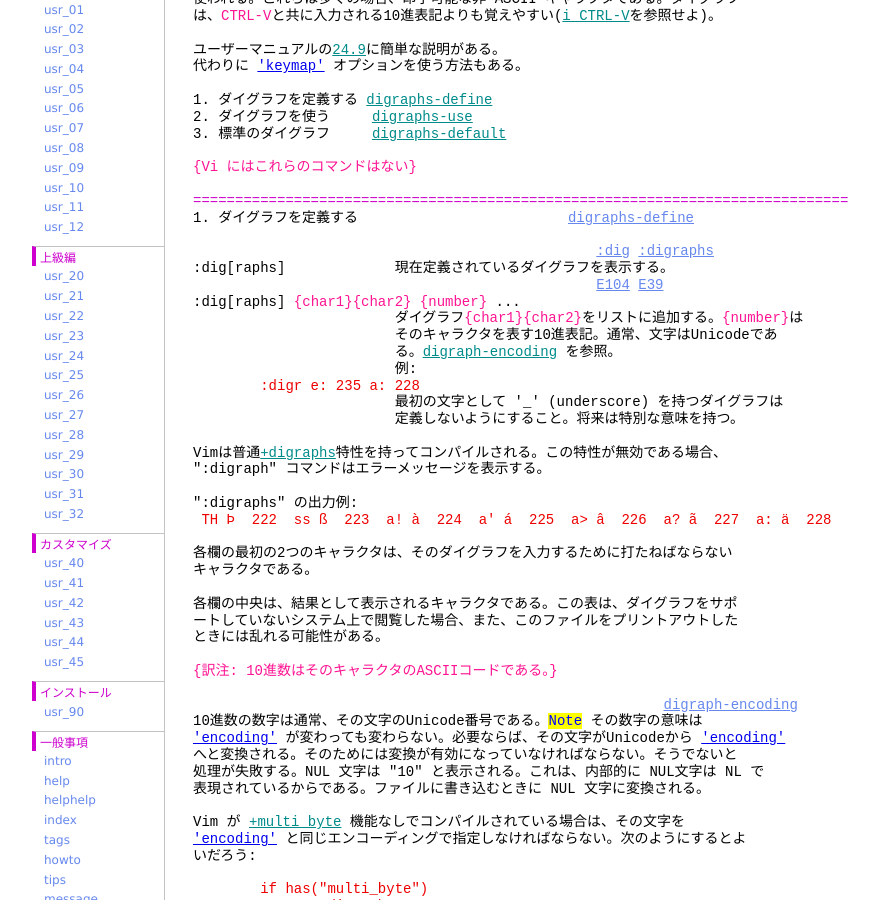
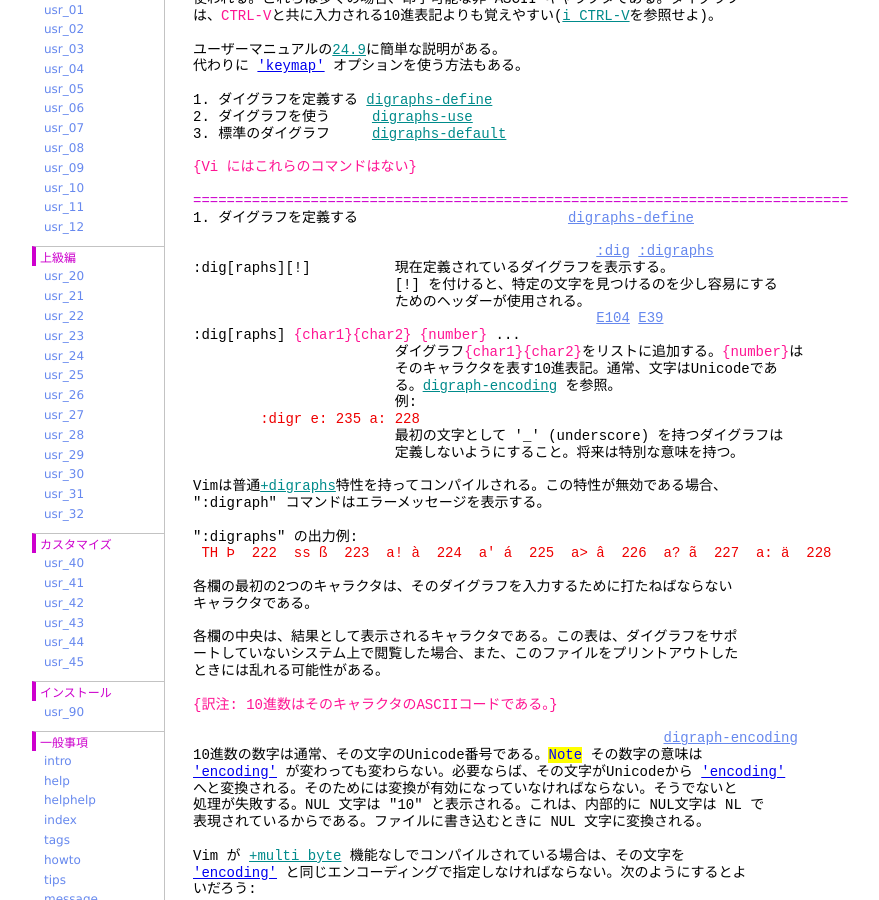
Before and after one commit to vim-jp/vimdoc-ja, a Jekyll site: the page built from digraph.html, in a window 1280 px wide and 900 px high, scrolled down 376 px. Shown: the whole window, without its empty margins (208-1087 px from the left). Built offline with Jekyll 4.4.1, drawn with Linux system fonts in a browser that asks for light colours; nearby versions of some CDN libraries; comment, search, counter and statistics services are not loaded.

Commit message:
Generated by Travis JOB 1487.1
https://travis-ci.org/vim-jp/vimdoc-ja-working/builds/469365392

```diff
--- a/digraph.html
+++ b/digraph.html
@@ -28,7 +28,9 @@ helpname: 'digraph'
 1. ダイグラフを定義する&nbsp;&nbsp;&nbsp;&nbsp;&nbsp;&nbsp;&nbsp;&nbsp;&nbsp;&nbsp;&nbsp;&nbsp;&nbsp;&nbsp;&nbsp;&nbsp;&nbsp;&nbsp;&nbsp;&nbsp;&nbsp;&nbsp;&nbsp;&nbsp;&nbsp;<a class="Constant" href="digraph.html#digraphs-define" name="digraphs-define">digraphs-define</a><br>
 <br>
 &nbsp;&nbsp;&nbsp;&nbsp;&nbsp;&nbsp;&nbsp;&nbsp;&nbsp;&nbsp;&nbsp;&nbsp;&nbsp;&nbsp;&nbsp;&nbsp;&nbsp;&nbsp;&nbsp;&nbsp;&nbsp;&nbsp;&nbsp;&nbsp;&nbsp;&nbsp;&nbsp;&nbsp;&nbsp;&nbsp;&nbsp;&nbsp;&nbsp;&nbsp;&nbsp;&nbsp;&nbsp;&nbsp;&nbsp;&nbsp;&nbsp;&nbsp;&nbsp;&nbsp;&nbsp;&nbsp;&nbsp;&nbsp;<a class="Constant" href="digraph.html#:dig" name=":dig">:dig</a>&nbsp;<a class="Constant" href="digraph.html#:digraphs" name=":digraphs">:digraphs</a><br>
-:dig[raphs]&nbsp;&nbsp;&nbsp;&nbsp;&nbsp;&nbsp;&nbsp;&nbsp;&nbsp;&nbsp;&nbsp;&nbsp; 現在定義されているダイグラフを表示する。<br>
+:dig[raphs][!]&nbsp;&nbsp;&nbsp;&nbsp;&nbsp;&nbsp;&nbsp;&nbsp;&nbsp;&nbsp;現在定義されているダイグラフを表示する。<br>
+&nbsp;&nbsp;&nbsp;&nbsp;&nbsp;&nbsp;&nbsp;&nbsp;&nbsp;&nbsp;&nbsp;&nbsp;&nbsp;&nbsp;&nbsp;&nbsp;&nbsp;&nbsp;&nbsp;&nbsp;&nbsp;&nbsp;&nbsp;&nbsp;[!] を付けると、特定の文字を見つけるのを少し容易にする<br>
+&nbsp;&nbsp;&nbsp;&nbsp;&nbsp;&nbsp;&nbsp;&nbsp;&nbsp;&nbsp;&nbsp;&nbsp;&nbsp;&nbsp;&nbsp;&nbsp;&nbsp;&nbsp;&nbsp;&nbsp;&nbsp;&nbsp;&nbsp;&nbsp;ためのヘッダーが使用される。<br>
 &nbsp;&nbsp;&nbsp;&nbsp;&nbsp;&nbsp;&nbsp;&nbsp;&nbsp;&nbsp;&nbsp;&nbsp;&nbsp;&nbsp;&nbsp;&nbsp;&nbsp;&nbsp;&nbsp;&nbsp;&nbsp;&nbsp;&nbsp;&nbsp;&nbsp;&nbsp;&nbsp;&nbsp;&nbsp;&nbsp;&nbsp;&nbsp;&nbsp;&nbsp;&nbsp;&nbsp;&nbsp;&nbsp;&nbsp;&nbsp;&nbsp;&nbsp;&nbsp;&nbsp;&nbsp;&nbsp;&nbsp;&nbsp;<a class="Constant" href="digraph.html#E104" name="E104">E104</a>&nbsp;<a class="Constant" href="digraph.html#E39" name="E39">E39</a><br>
 :dig[raphs]&nbsp;<span class="Special">{char1}{char2}</span>&nbsp;<span class="Special">{number}</span>&nbsp;...<br>
 &nbsp;&nbsp;&nbsp;&nbsp;&nbsp;&nbsp;&nbsp;&nbsp;&nbsp;&nbsp;&nbsp;&nbsp;&nbsp;&nbsp;&nbsp;&nbsp;&nbsp;&nbsp;&nbsp;&nbsp;&nbsp;&nbsp;&nbsp;&nbsp;ダイグラフ<span class="Special">{char1}{char2}</span>をリストに追加する。<span class="Special">{number}</span>は<br>
```
